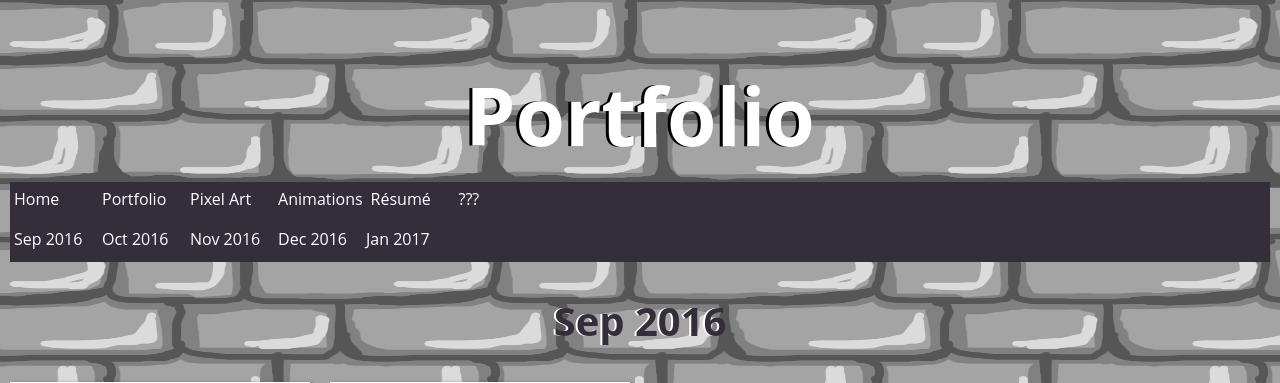
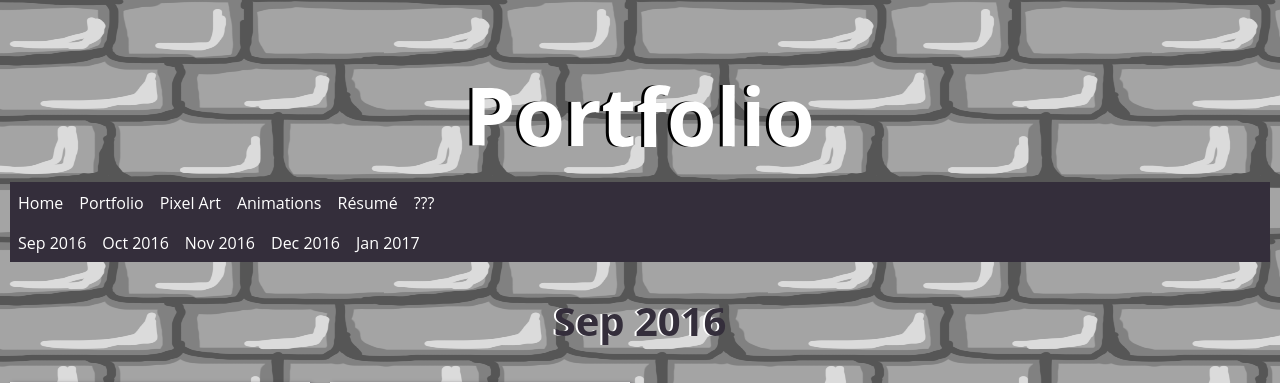
Before and after one commit to mljustinli/mljustinli.github.io, a PHP site: page /portfolio in a window 1280 px wide. Shown: the top 383 px of the page. Run offline with PHP 8.4, Linux system fonts and the light colour scheme.

Commit message:
Refine navigation bar for portfolio page...

```diff
--- a/css/stylesheet-portfolio.css
+++ b/css/stylesheet-portfolio.css
@@ -45,8 +45,8 @@ ul {
 }
 
 li {
-	padding: 0.5vmin;
-	min-width: 10vmin;
+	padding: 1vmin;
+	/*min-width: 10vmin;*/
 	float: left;
 	background-color: rgba(52, 46, 59, 1);
 	height: 100%;
```
